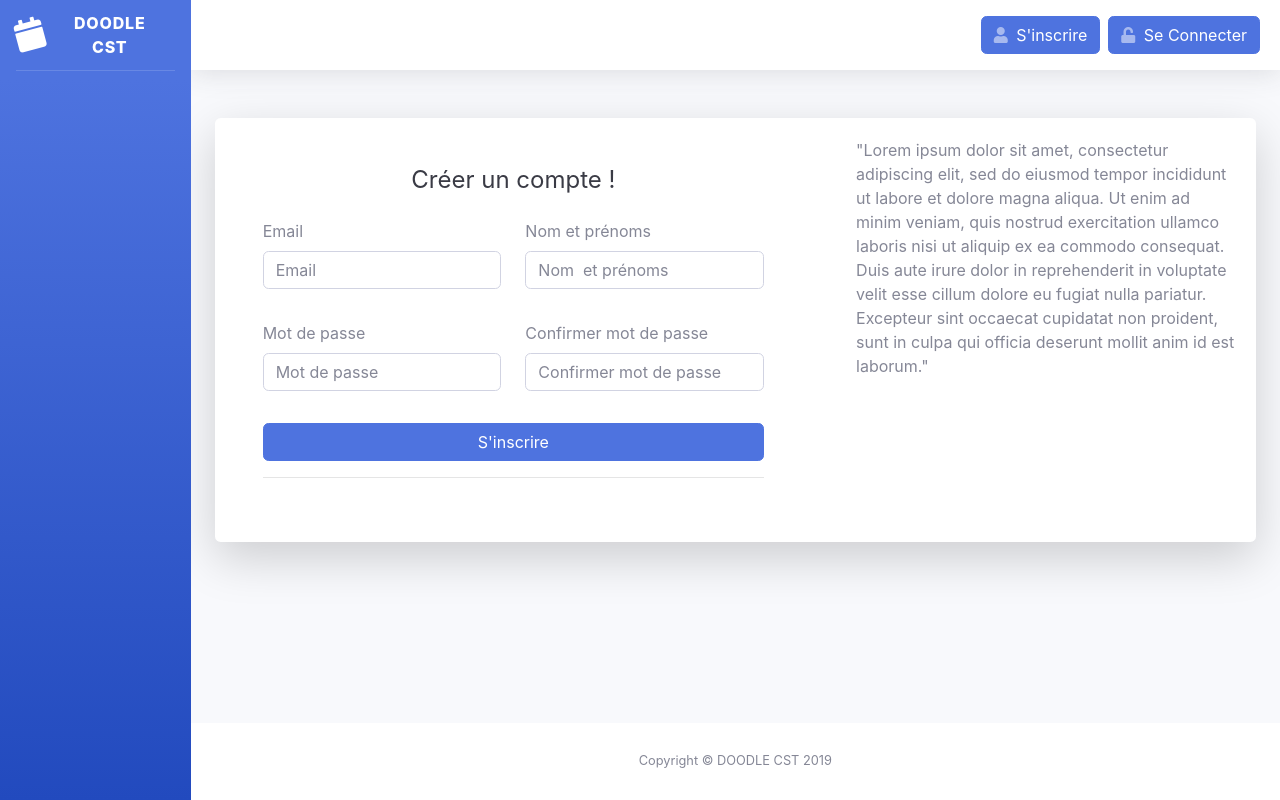
After one commit to Constant23/DoodleSymfony, a Symfony app: template templates/security/registrer.html.twig in a window 1280 px wide. The commit adds this page. Run offline with Twig, Linux system fonts and the light colour scheme; the template is opened without the code that fills it, so the values that code supplies are empty; form fields are guessed from the names that the template uses; some libraries are stand-ins or nearby versions.

Commit message:
Security Form

```diff
--- a/templates/sondage/home.html.twig
+++ b/templates/security/home.html.twig
@@ -20,7 +20,7 @@
             <!-- Divider -->
             <hr class="sidebar-divider my-0">
 
-            <div *ngIf="isUserLoggedIn">
+            {% if app.user %}
                 <!-- Nav Item - Dashboard -->
                 <li class="nav-item" routerLinkActive="active">
                     <a class="nav-link" routerLink="/adddoodle">
@@ -49,7 +49,7 @@
                 <!-- Divider -->
                 <hr class="sidebar-divider">
 
-            </div>
+            {% endif %}
 
         </ul>
         <!-- End of Sidebar -->
@@ -73,8 +73,8 @@
 
                         <!-- Nav Item - Messages -->
                         {% if not app.user %}
-                            <li class="nav-item dropdown no-arrow mx-1" *ngIf="!isUserLoggedIn">
-                                <a href="/register" class="btn btn-primary">
+                            <li class="nav-item dropdown no-arrow mx-1">
+                                <a href="{{ path('registrer') }}" class="btn btn-primary">
                       <span class="icon text-white-50">
                         <i class="fas fa-user"></i>
                       </span>
@@ -82,12 +82,12 @@
                                 </a>
                             </li>
 
-                            <li class="nav-item dropdown no-arrow mx-1" *ngIf="!isUserLoggedIn">
-                                <a href="/login" class="btn btn-primary">
+                            <li class="nav-item dropdown no-arrow mx-1" >
+                                <a href="{{ path('login') }}" class="btn btn-primary">
                       <span class="icon text-white-50">
                         <i class="fas fa-unlock"></i>
                       </span>
-                                    <span class="text ml-1">Se connecter</span>
+                                    <span class="text ml-1">Se Connecter</span>
                                 </a>
                             </li>
 
@@ -97,7 +97,7 @@
                                     <div class="sidebar-brand-icon">
                                         <i class="fas fa-user"></i>
                                     </div>
-                                    <div class="sidebar-brand-text mx-3">{#{{ username }}#}</div>
+                                    <div class="sidebar-brand-text mx-3"> {{ app.user.username }}</div>
                                 </a>
                             </li>
 
@@ -114,7 +114,7 @@
                 </nav>
 
 
-                <router-outlet></router-outlet>
+                {% block Content %}{% endblock %}
 
             </div>
             <!-- End of Main Content -->
--- /dev/null
+++ b/templates/security/registrer.html.twig
@@ -0,0 +1,70 @@
+{% extends 'security/home.html.twig' %}
+
+{% block title %}Inscription{% endblock %}
+
+{% block Content %}
+
+    <div class="container">
+
+        <div class="card o-hidden border-0 shadow-lg my-5">
+            <div class="card-body p-0">
+                <!-- Nested Row within Card Body -->
+                <div class="row">
+                    <div class="col-lg-7">
+                        <div class="p-5">
+                            <div class="text-center">
+                                <h1 class="h4 text-gray-900 mb-4">Créer un compte !</h1>
+                            </div>
+                            {% for message in app.flashes('success') %}
+                                <div class="alert alert-success">
+                                    {{ message }}
+                                </div>
+                            {% endfor %}
+                            {{ form_start(form)  }}
+
+                            <div class="user">
+                                <div class="form-group row">
+                                    <div class="col-sm-6 mb-3 mb-sm-0">
+                                        {{ form_row(form.email, {'label' : 'Email',  'attr': {'class': 'form-control form-control-user',
+                                            'placeholder':'Email' } }) }}
+                                    </div>
+                                    <div class="col-sm-6">
+                                        {{ form_row(form.username, { 'label' : 'Nom  et prénoms', 'attr': {'class': 'form-control form-control-user',
+                                            'placeholder':'Nom  et prénoms' } }) }}
+                                    </div>
+                                </div>
+                                <div class="form-group row">
+                                    <div class="col-sm-6 mb-3 mb-sm-0">
+                                        {{ form_row(form.password, { 'label' : 'Mot de passe', 'attr': {'class': 'form-control form-control-user',
+                                            'placeholder':'Mot de passe' } }) }}
+                                    </div>
+                                    <div class="col-sm-6">
+                                        {{ form_row(form.confirm_password, {'label' : 'Confirmer mot de passe',  'attr': {'class': 'form-control form-control-user',
+                                            'placeholder':'Confirmer mot de passe' } }) }}
+                                    </div>
+                                </div>
+                                <button type="submit" class="btn btn-primary btn-user btn-block" id="submit">S'inscrire</button>
+                            </div>
+                            {{ form_end(form) }}
+                            <hr>
+                        </div>
+                    </div>
+                    <div class="col-lg-5 d-none d-lg-block"> <div class="card-body">
+                            <p>"Lorem ipsum dolor sit amet, consectetur adipiscing elit, sed do eiusmod tempor incididunt ut labore et
+                                dolore magna aliqua. Ut enim ad minim veniam, quis nostrud exercitation ullamco laboris nisi ut aliquip
+                                ex ea commodo consequat. Duis aute irure dolor in reprehenderit in voluptate velit esse cillum dolore
+                                eu fugiat nulla pariatur. Excepteur sint occaecat cupidatat non proident, sunt in culpa qui officia
+                                deserunt mollit anim id est laborum."</p>
+
+
+
+                        </div> </div>
+
+                </div>
+            </div>
+        </div>
+
+    </div>
+
+
+{% endblock %}
```
Also changed, not shown: src/Controller/SondageController.php (+1 -9 lines), templates/security/login.html.twig (added, +81 -0 lines), 2 other files.
